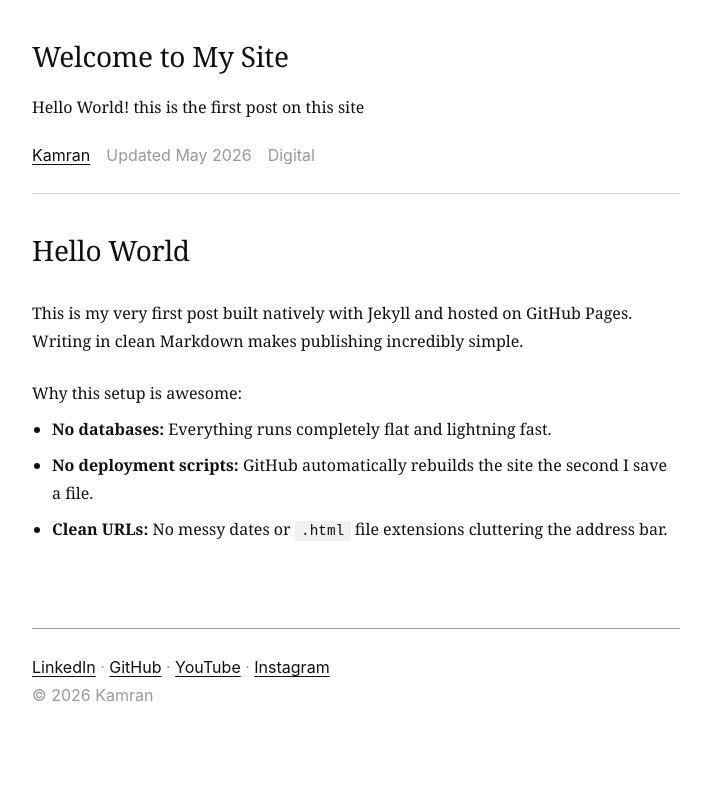
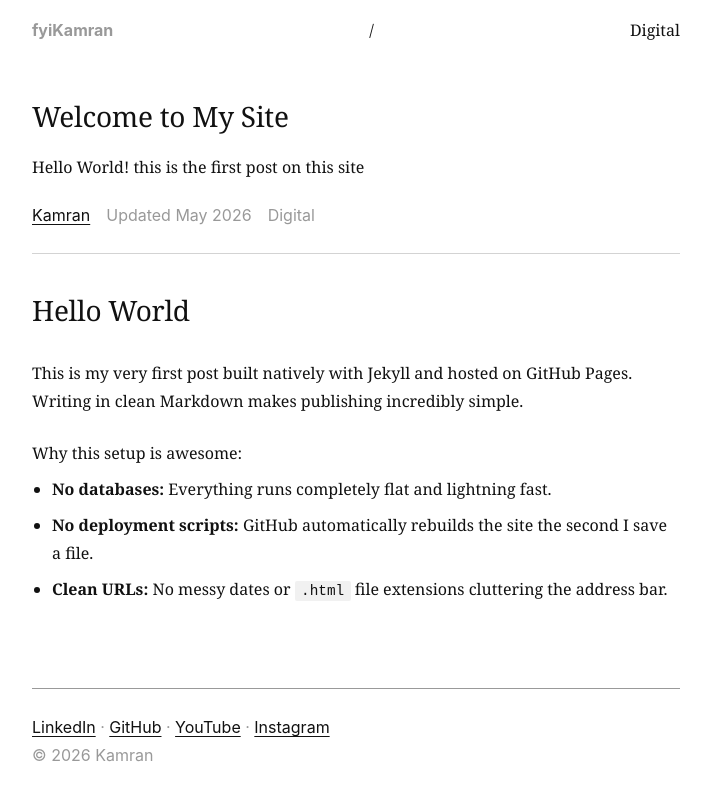
Before and after one commit to fyikamran/fyikamran.github.io, a Jekyll site: the page built from _posts/2026-05-29-welcome-to-my-site.md, in a window 1280 px wide. Shown: the top 801 px of the page, without its empty margins (284-994 px from the left). Built offline with Jekyll 4.4.1, drawn with Linux system fonts in a browser that asks for light colours.

Commit message:
Update post.html

```diff
--- a/_layouts/post.html
+++ b/_layouts/post.html
@@ -10,7 +10,9 @@
   <link rel="stylesheet" href="/assets/css/styles.css">
 </head>
 <body>
-
+<header><nav>
+<a href="/" rel="author"><strong>fyiKamran</strong></a> / <span>{{ page.category | capitalize }}</span>
+</nav></header>
 
 
   <main id="main-content">
```
